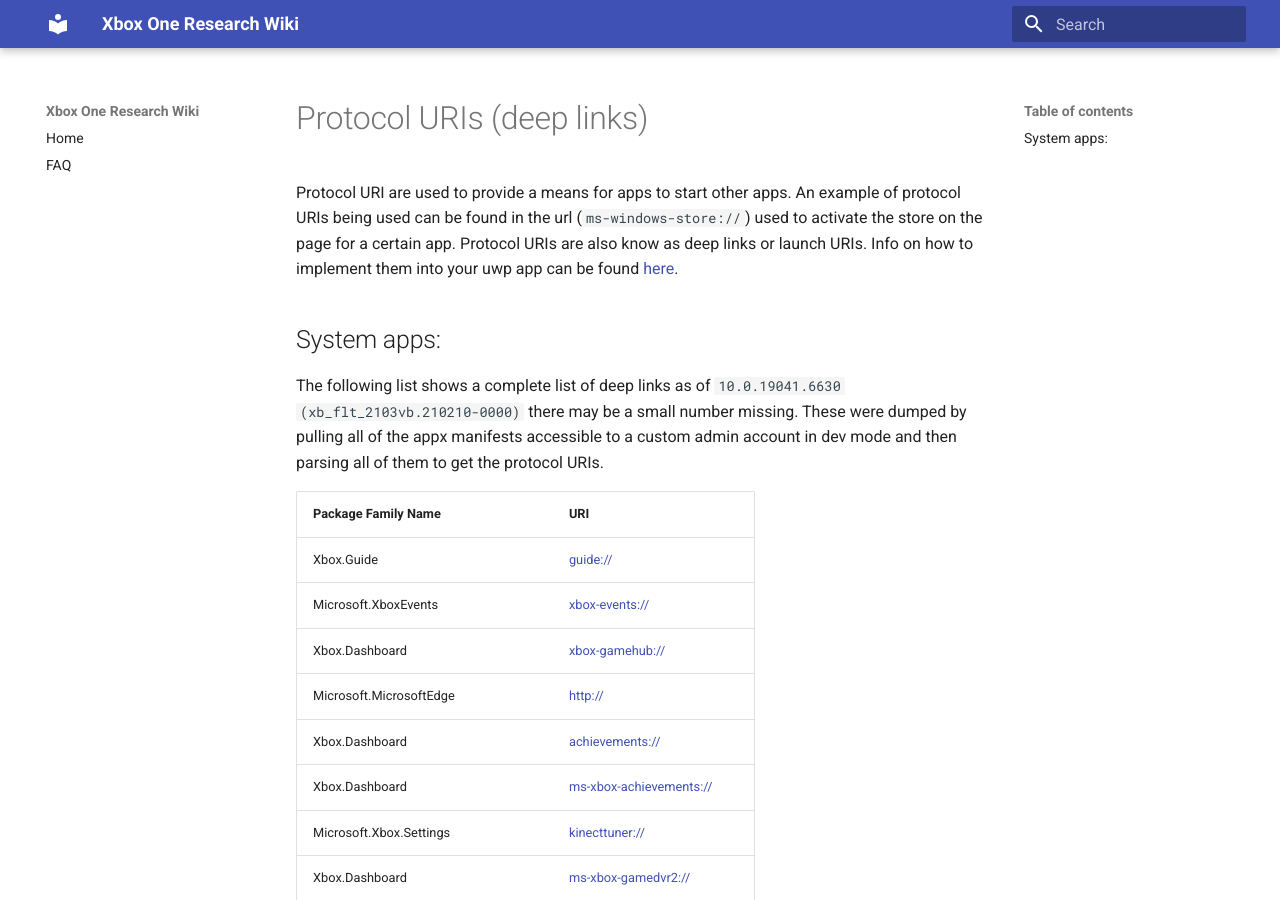
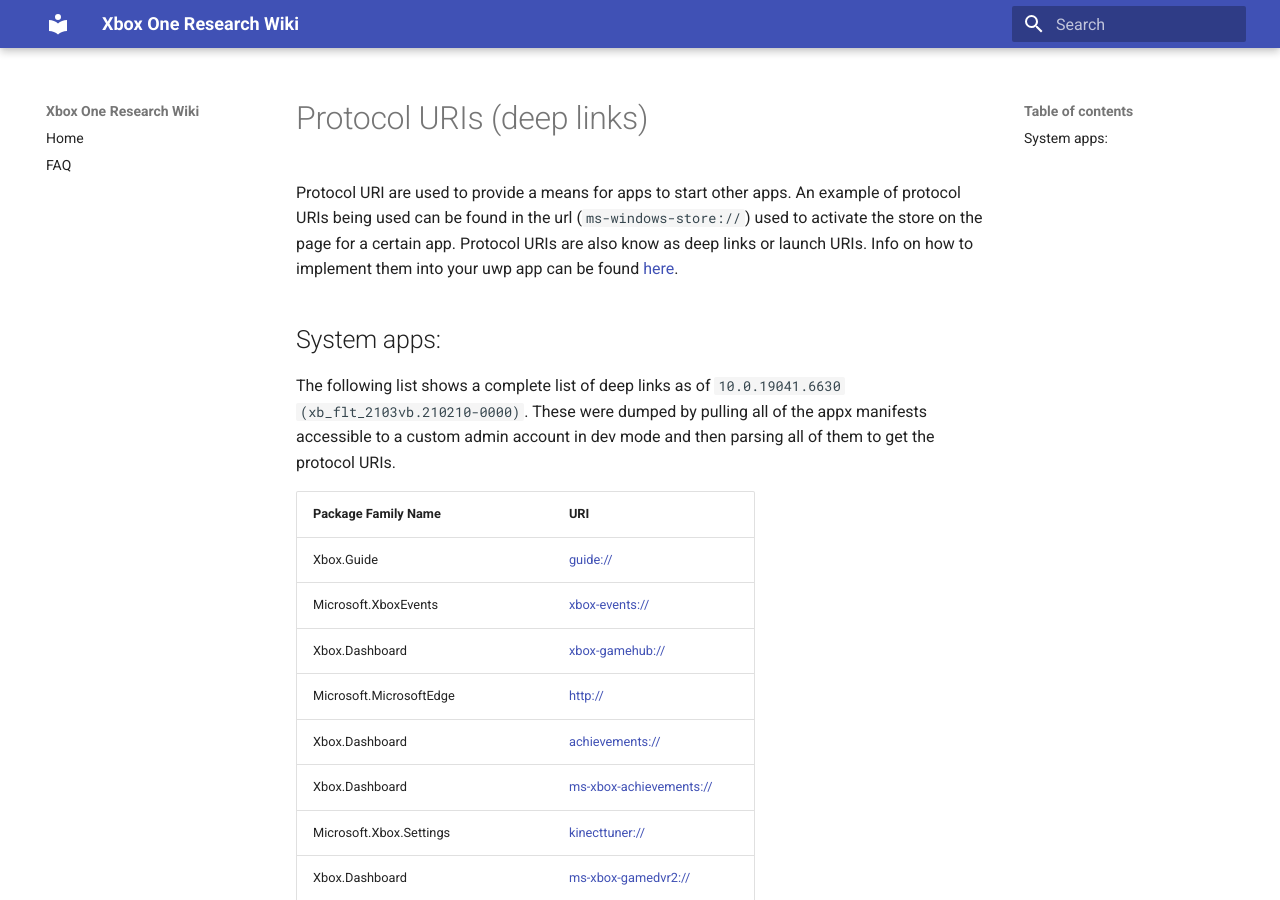
Before and after one commit to xboxoneresearch/wiki, an MkDocs documentation site: the page built from docs/protcol-URIs.md, in a window 1280 px wide and 900 px high. Built offline with MkDocs 1.6.1 and Material for MkDocs 9.7.7, drawn with Linux system fonts in a browser that asks for light colours; some of the changed text lies outside the part shown.

Commit message:
Update with more URI'S

```diff
--- a/docs/protcol-URIs.md
+++ b/docs/protcol-URIs.md
@@ -2,7 +2,7 @@
 Protocol URI are used to provide a means for apps to start other apps. An example of protocol URIs being used can be found in the url (`ms-windows-store://`) used to activate the store on the page for a certain app. Protocol URIs are also know as deep links or launch URIs. Info on how to implement them into your uwp app can be found [here](https://docs.microsoft.com/en-us/windows/uwp/launch-resume/handle-uri-activation).
 
 ## System apps:
-The following list shows a complete list of deep links as of `10.0.19041.6630 (xb_flt_2103vb.210210-0000)` there may be a small number missing.
+The following list shows a complete list of deep links as of `10.0.19041.6630 (xb_flt_2103vb.210210-0000)`.
 These were dumped by pulling all of the appx manifests accessible to a custom admin account in dev mode and then parsing all of them to get the protocol URIs.
 
 | Package Family Name                  | URI                                                            |
```
Also changed, not shown: other parts of docs/protcol-URIs.md (+3 -0 lines).
